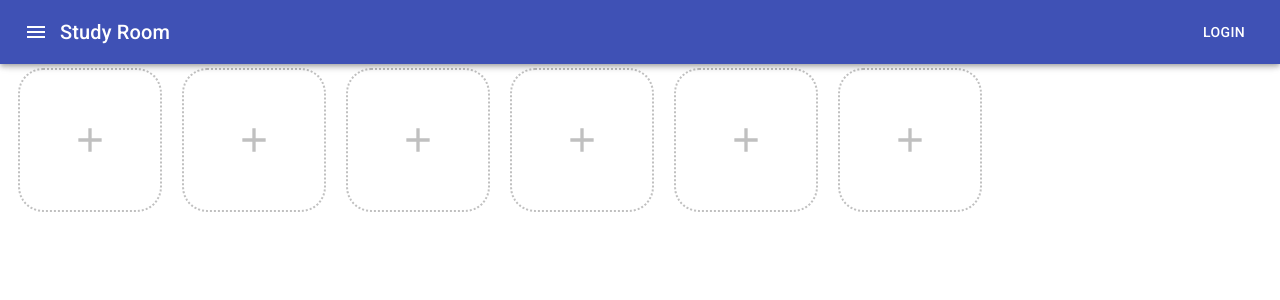
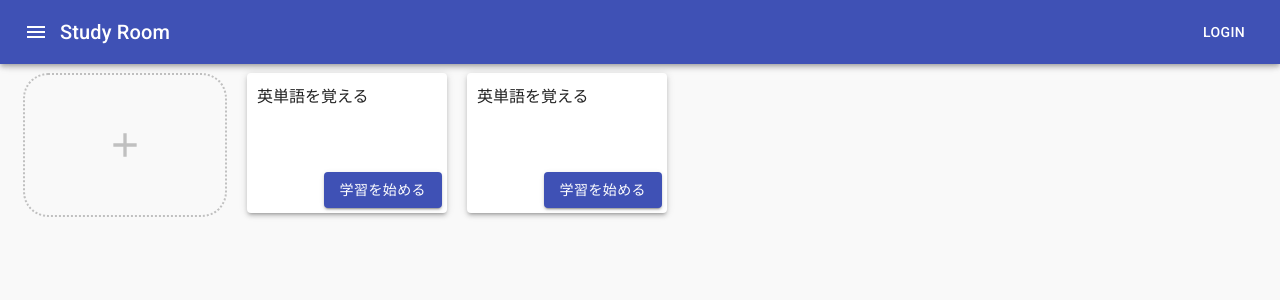
Before and after one commit to KitaharaMugiro/study-frontend, a Next.js app: page / in a window 1280 px wide. Shown: the top 300 px of the page. Built offline with nearby package versions, Linux system fonts and the light colour scheme.

Commit message:
ただ右下におきたいだけなのに

```diff
--- /dev/null
+++ b/components/atoms/VerticalSpacer.tsx
@@ -0,0 +1,16 @@
+import { makeStyles } from "@material-ui/core/styles";
+import styled from "styled-components";
+
+interface Props {
+    space: number
+}
+
+export default (props: Props) => {
+
+    const Spacer = styled.div`
+        width: ${props.space}px;
+    `
+    return (
+        <Spacer />
+    )
+}
--- a/components/atoms/buttons/PlusButton.tsx
+++ b/components/atoms/buttons/PlusButton.tsx
@@ -2,14 +2,14 @@ import { makeStyles } from "@material-ui/core"
 import { MyColors } from "../../../const/MyColors"
 import AddIcon from '@material-ui/icons/Add';
 import styled from "styled-components";
+import { ComponentsStyle } from "../../../const/ComponentsStyle";
 //TODO: タップエフェクト、マウスオーバーエフェクト
 const Border = styled.div`
-    margin: 10px;
     border-radius: 25px;
+    margin:5px;
     border: 2px dotted ${MyColors.silver};
-    padding: 20px;
-    width: 100px;
-    height: 100px;
+    width: ${ComponentsStyle.CardWidth}px;
+    height: ${ComponentsStyle.CardHeight}px;
     display: grid;
     place-content: center;
     cursor: pointer;
--- /dev/null
+++ b/components/container/PaddingContainer.tsx
@@ -0,0 +1,5 @@
+import styled from "styled-components";
+
+export const Padding10 = styled.div`
+    padding:10px;
+`
--- /dev/null
+++ b/components/organism/MyCard.tsx
@@ -0,0 +1,35 @@
+import { Button } from "@material-ui/core"
+import Paper from "@material-ui/core/Paper"
+import React from "react"
+import styled from "styled-components"
+import { ComponentsStyle } from "../../const/ComponentsStyle"
+
+export default () => {
+    return (
+        <Card>
+            <Paper elevation={3} style={{ flexGrow: 1, padding: 10 }} >
+                英単語を覚える
+
+                <RightBottom>
+                    <Button variant="contained" color="primary">
+                        学習を始める
+                    </Button>
+                </RightBottom>
+            </Paper>
+        </Card>
+    )
+}
+
+const Card = styled.div`
+    position:relative;
+    display: flex;
+    height: ${ComponentsStyle.CardHeight}px;
+    width: ${ComponentsStyle.CardWidth}px;
+    margin:5px;
+`
+
+const RightBottom = styled.div`
+    position:absolute;
+    right:5px;
+    bottom:5px;
+`
--- /dev/null
+++ b/const/ComponentsStyle.ts
@@ -0,0 +1,4 @@
+export const ComponentsStyle = {
+    CardHeight: 140,
+    CardWidth: 200
+}
--- a/const/MyColors.ts
+++ b/const/MyColors.ts
@@ -1,5 +1,6 @@
 export const MyColors = {
     theme: "",
     gray: "#8c92ac",
-    silver: "#C0C0C0"
+    silver: "#C0C0C0",
+    background: ""
 }
--- a/pages/_app.tsx
+++ b/pages/_app.tsx
@@ -3,6 +3,7 @@ import Head from 'next/head';
 import { AppProps } from 'next/app';
 import MyAppBar from '../components/templates/MyAppBar';
 import Spacer from '../components/atoms/Spacer';
+import styled from 'styled-components';
 
 export default function MyApp(props: AppProps) {
     const { Component, pageProps } = props;
--- a/pages/_document.tsx
+++ b/pages/_document.tsx
@@ -1,7 +1,8 @@
 import React from 'react';
 import Document, { Html, Head, Main, NextScript } from 'next/document';
-import { ServerStyleSheet } from 'styled-components';
+import styled, { ServerStyleSheet } from 'styled-components';
 import { ServerStyleSheets } from '@material-ui/core/styles';
+
 
 type Props = {
     styleTags: any;
@@ -34,7 +35,7 @@ export default class MyDocument extends Document<Props> {
 
                     {this.props.styleTags}
                 </Head>
-                <body>
+                <body style={{ backgroundColor: "#f9f9f9" }}>
                     <Main />
                     <NextScript />
                 </body>
--- a/pages/index.tsx
+++ b/pages/index.tsx
@@ -1,13 +1,24 @@
+import React from 'react';
 import PlusButton from '../components/atoms/buttons/PlusButton';
+import Spacer from '../components/atoms/Spacer';
+import VerticalSpacer from '../components/atoms/VerticalSpacer';
 import { FlexBox } from '../components/container/FlexBox';
+import { Padding10 } from '../components/container/PaddingContainer';
+import MyCard from '../components/organism/MyCard';
 
 export default () => {
 
   return (
     <div>
-      <FlexBox>
-        <PlusButton />      <PlusButton />      <PlusButton />      <PlusButton />      <PlusButton />      <PlusButton />
-      </FlexBox>
+      <Padding10>
+        <FlexBox>
+          <PlusButton />
+          <VerticalSpacer space={10} />
+          <MyCard />
+          <VerticalSpacer space={10} />
+          <MyCard />
+        </FlexBox>
+      </Padding10>
 
     </div>
   )
```
Also changed, not shown: components/templates/MyCard.tsx (deleted, +0 -7 lines).
